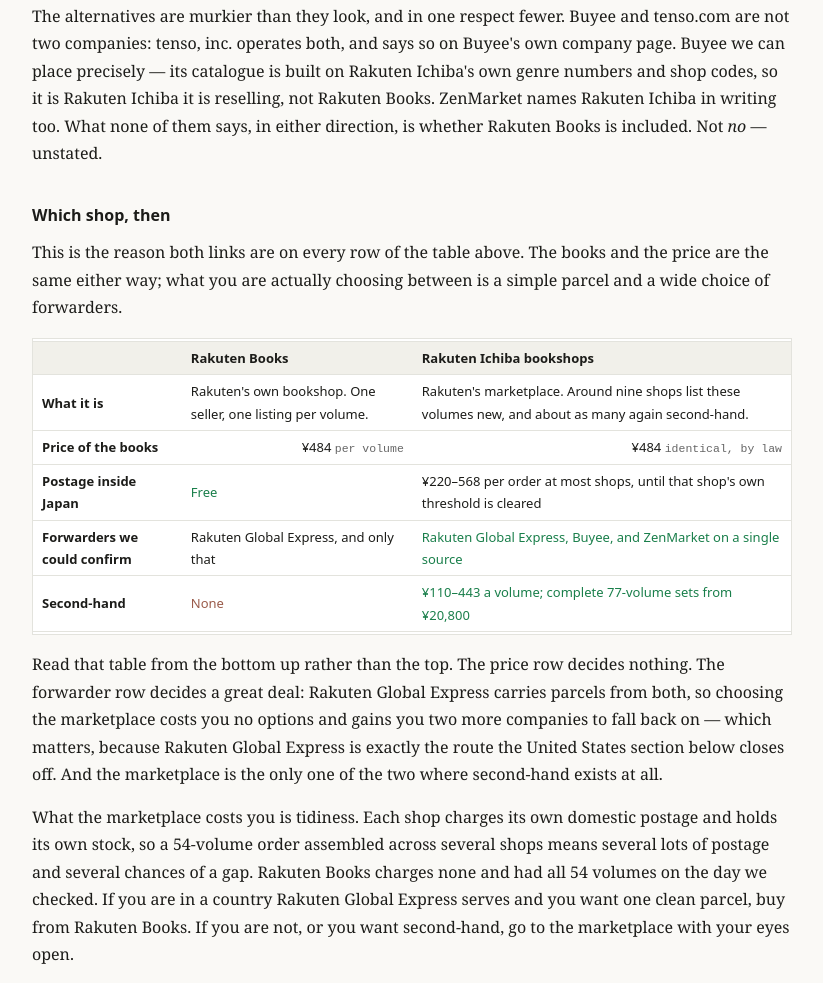
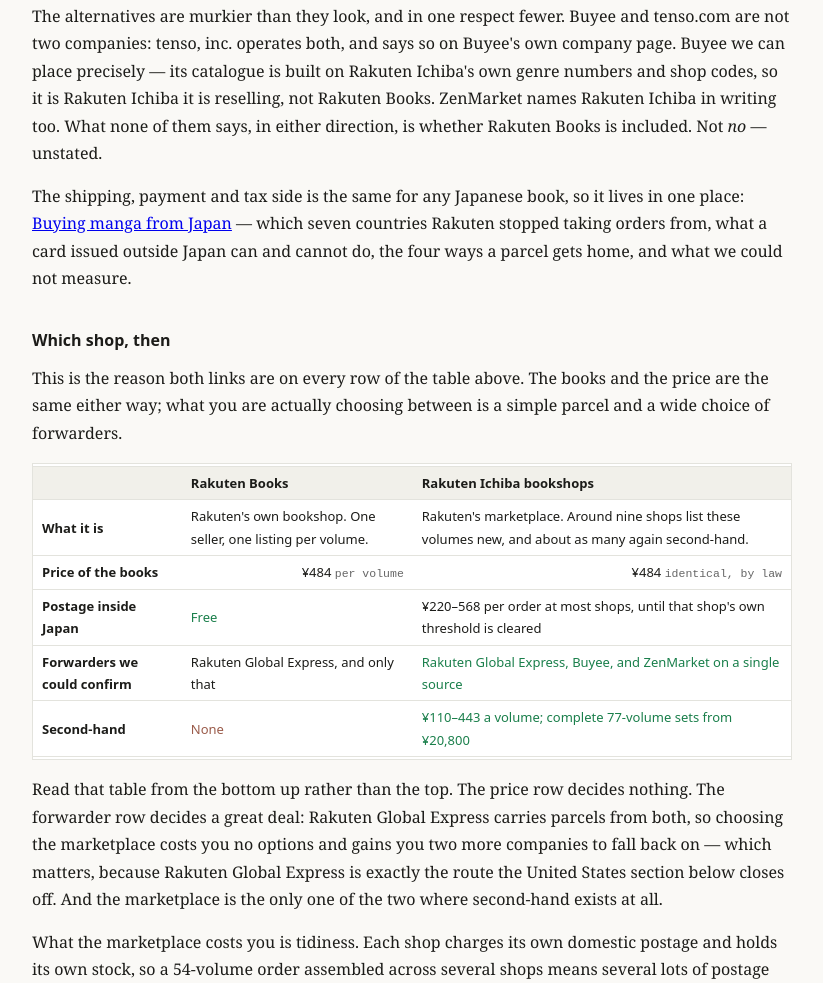
Before and after one commit to gatx105yk/gatx105yk.github.io, a plain HTML site: page manga/gintama/index.html in a window 1280 px wide. Shown: the part 5097-6080 px from the top of the page, without its empty margins (228-1051 px from the left). Drawn offline with Linux system fonts and the light colour scheme.

Commit message:
Update index.html

```diff
--- a/manga/gintama/index.html
+++ b/manga/gintama/index.html
@@ -195,6 +195,8 @@
 
 <p>The alternatives are murkier than they look, and in one respect fewer. Buyee and tenso.com are not two companies: tenso, inc. operates both, and says so on Buyee's own company page. Buyee we can place precisely &mdash; its catalogue is built on Rakuten Ichiba's own genre numbers and shop codes, so it is Rakuten Ichiba it is reselling, not Rakuten Books. ZenMarket names Rakuten Ichiba in writing too. What none of them says, in either direction, is whether Rakuten Books is included. Not <em>no</em> &mdash; unstated.</p>
 
+<p>The shipping, payment and tax side is the same for any Japanese book, so it lives in one place: <a href="/guides/buy-from-japan/">Buying manga from Japan</a> &mdash; which seven countries Rakuten stopped taking orders from, what a card issued outside Japan can and cannot do, the four ways a parcel gets home, and what we could not measure.</p>
+
 <h3 style="font-size:16px;margin:34px 0 10px;font-weight:600;font-family:system-ui,sans-serif">Which shop, then</h3>
 
 <p>This is the reason both links are on every row of the table above. The books and the price are the same either way; what you are actually choosing between is a simple parcel and a wide choice of forwarders.</p>
```
